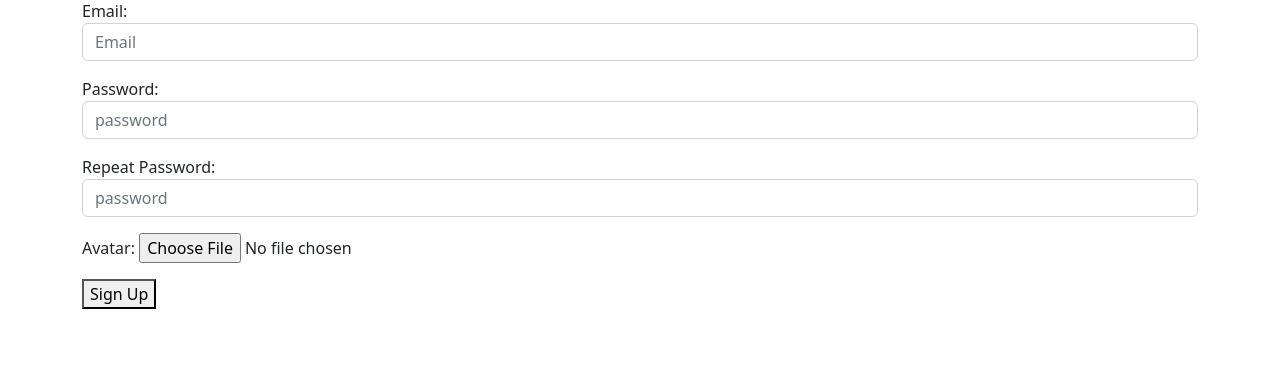
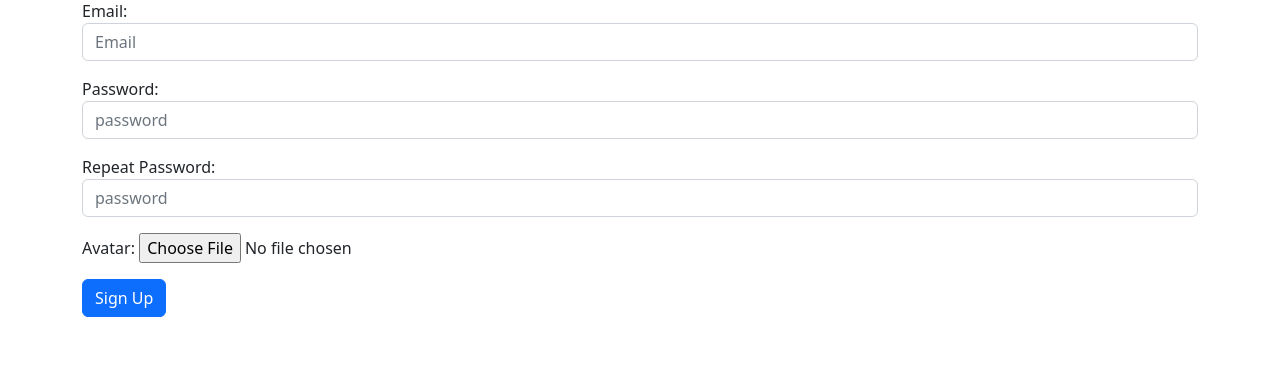
Before and after one commit to Juan-Camilo-Suarez/Django-Training, a Django app: page /register/ in a window 1280 px wide. Shown: the part 113-492 px from the top of the page. Run offline with Django 3.2, Linux system fonts and the light colour scheme; some libraries are stand-ins or nearby versions.

Commit message:
attributes on forms with bootstraps

```diff
--- a/testdjango/web/templates/web/registration.html
+++ b/testdjango/web/templates/web/registration.html
@@ -13,7 +13,7 @@ variante de mostrar los errores
     <form action="" method="post" enctype="multipart/form-data">
         {% csrf_token %}
         {{ form.as_p }}
-        <button>Sign Up</button>
+        <button class="btn btn-primary">Sign Up</button>
     </form>
 
 {% endblock %}
```
